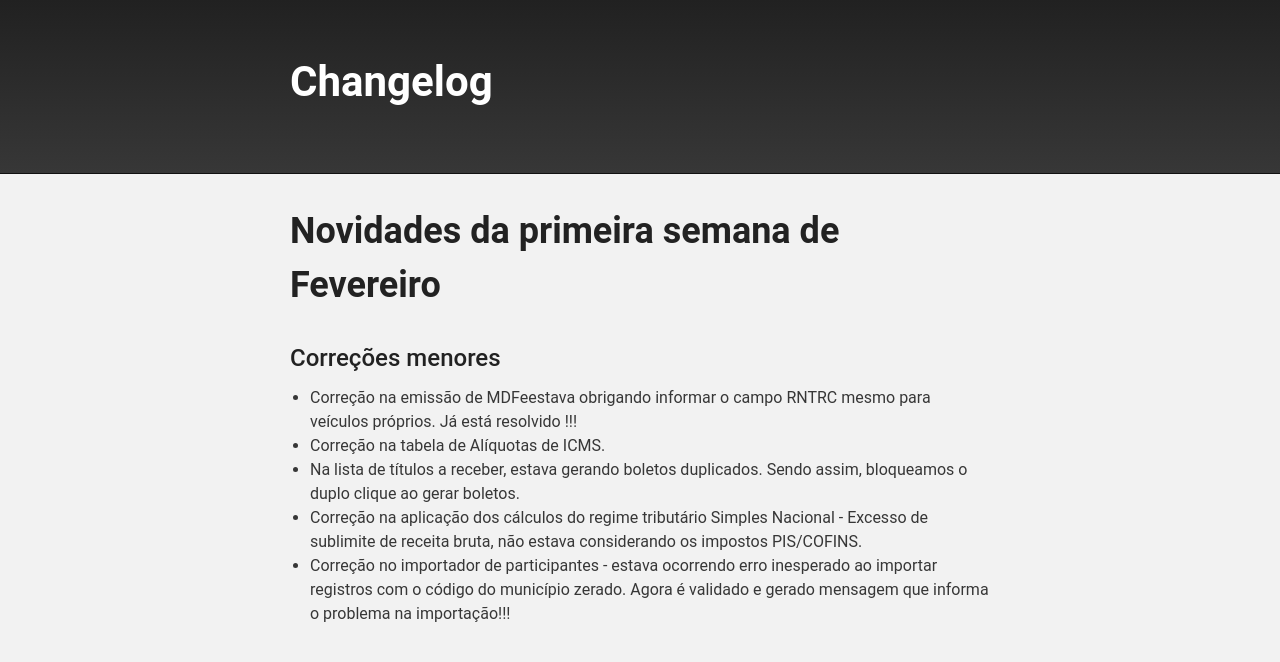
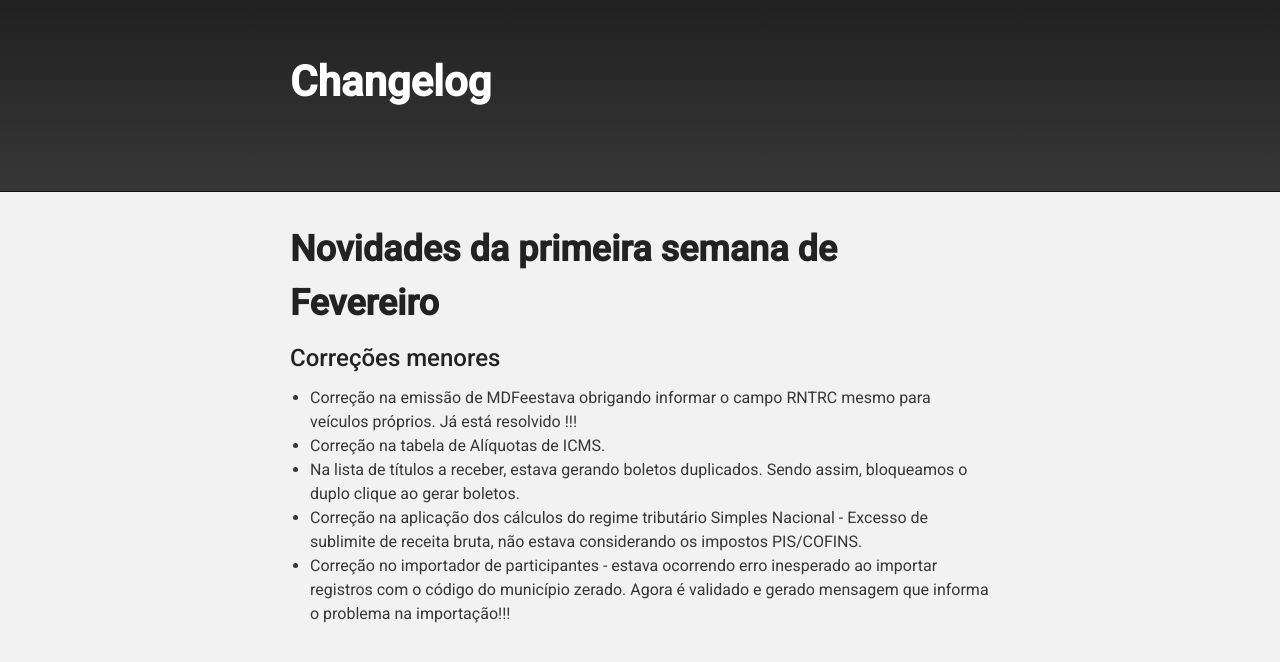
Before and after one commit to myrp-maicon/changelog-myrp, a Jekyll site: the page built from docs/docs/18.02.01.md, in a window 1280 px wide. Shown: the top 662 px of the page. Built offline with Jekyll 4.4.1, drawn with Linux system fonts in a browser that asks for light colours; our own code applies the rules of GitHub Pages for plain Markdown files; the repository's description, which GitHub fills in, is left out.

Commit message:
Ajustes de CSS

```diff
--- a/docs/_layouts/default.html
+++ b/docs/_layouts/default.html
@@ -6,6 +6,7 @@
     <meta http-equiv="X-UA-Compatible" content="IE=edge">
     <meta name="viewport" content="width=device-width,maximum-scale=2">
 
+    <link href="https://fonts.googleapis.com/css?family=Roboto:300,400,500" rel="stylesheet">
     <link rel="stylesheet" type="text/css" media="screen" href="{{ '/assets/css/style.css?v=' | append: site.github.build_revision | relative_url }}">
 
 {% seo %}
--- a/docs/assets/css/style.css
+++ b/docs/assets/css/style.css
@@ -352,12 +352,11 @@ h1 {
   font-weight: 700;
 }
 h2 {
+  margin-top: 1.75rem;
   padding-bottom: 10px;
   font-size: 32px;
-  background: url("../images/bg_hr.png") repeat-x bottom;
 }
 h3 {
-  margin-top: 1.75rem;
   font-size: 24px;
 }
 h4 {
@@ -636,7 +635,6 @@ form {
     font-size: 24px;
   }
   h3 {
-    margin-top: 1.75rem;
     font-size: 21px;
   }
   h4 {
@@ -674,7 +672,6 @@ form {
     font-size: 21px;
   }
   h3 {
-    margin-top: 1.75rem;
     font-size: 18px;
   }
   h4 {
```
